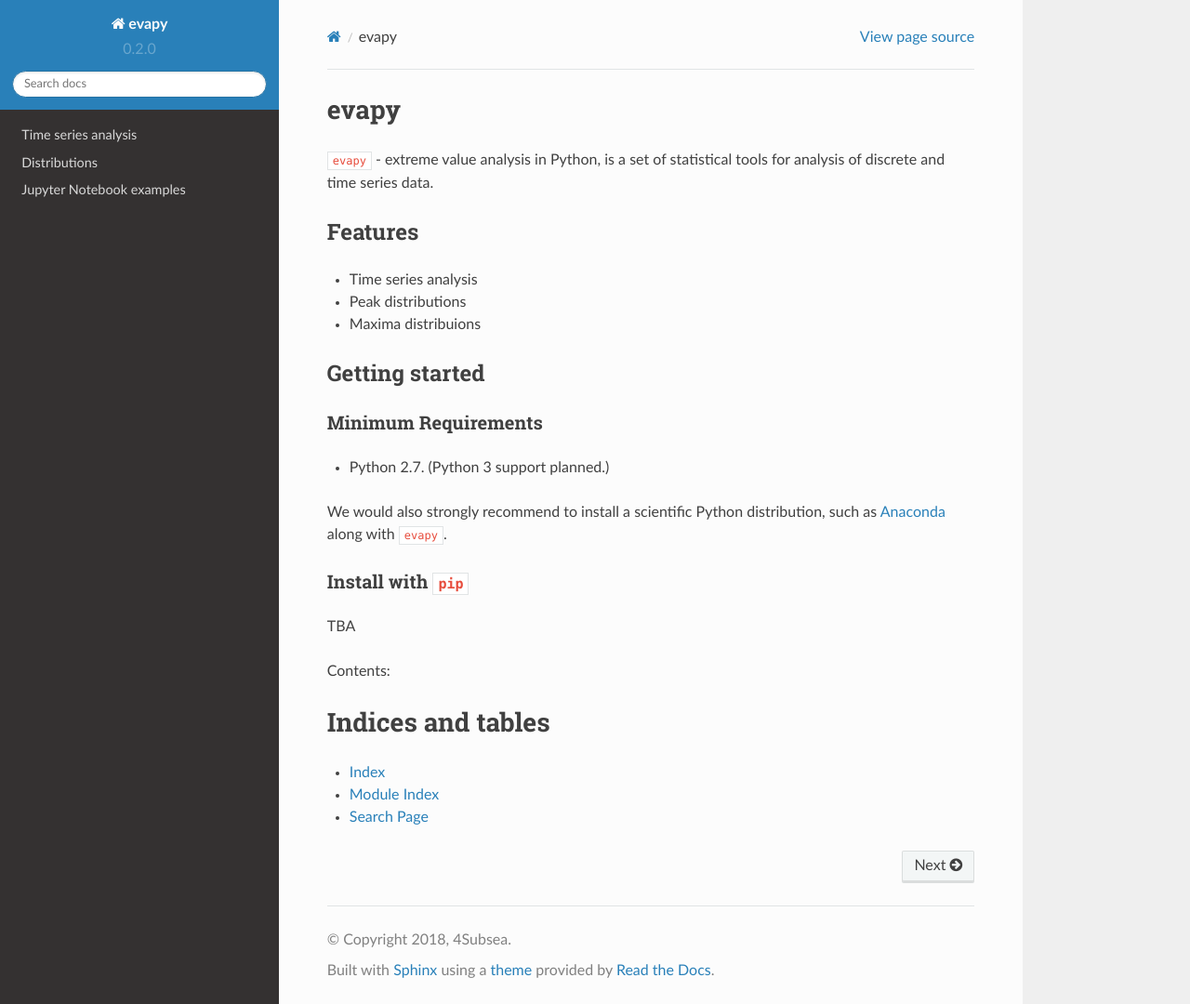
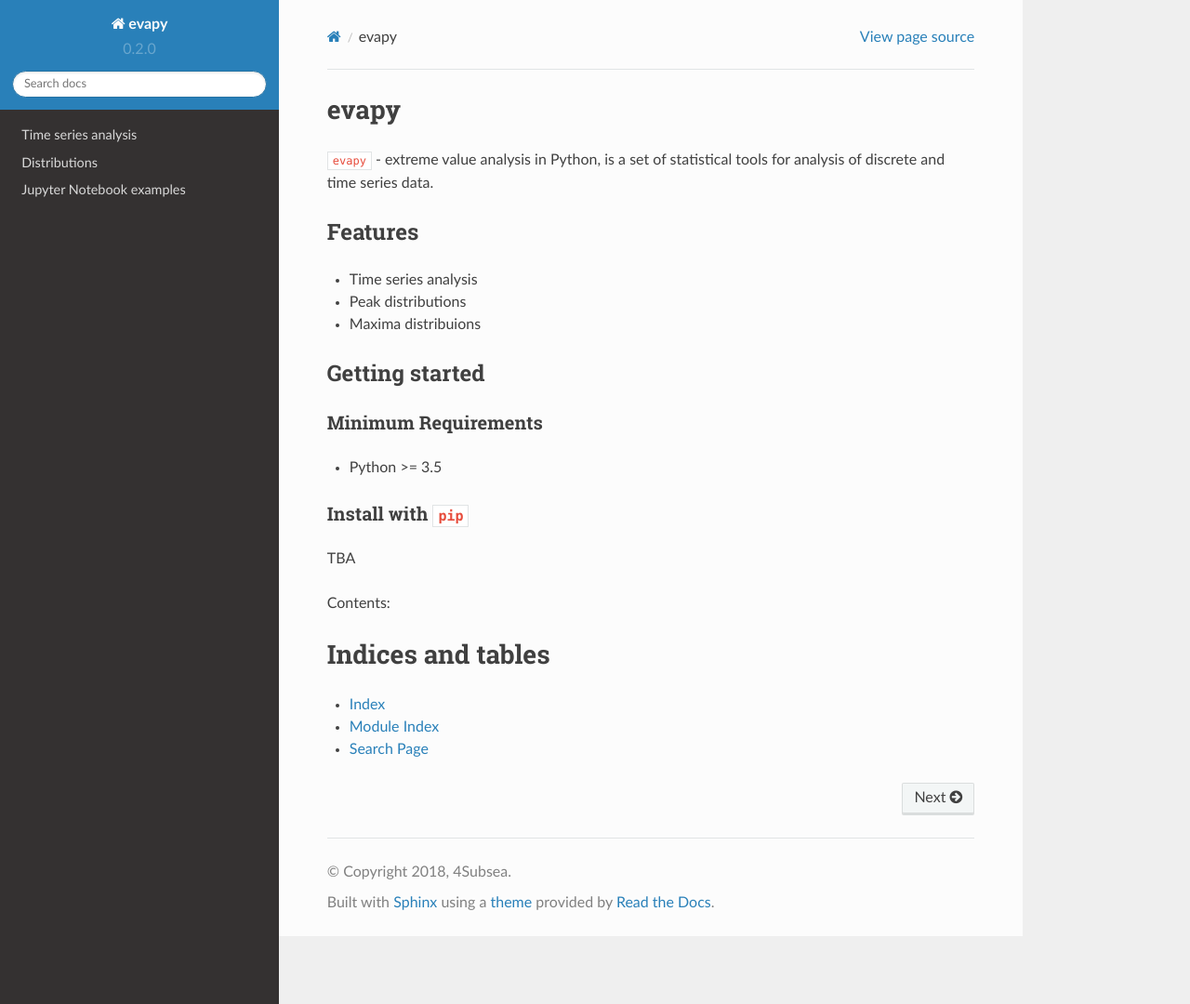
Before and after one commit to 4Subsea/evapy, a Sphinx documentation site: the page built from docs/index.rst, in a window 1280 px wide and 1080 px high. Shown: the whole window at 93% size. Built offline with Sphinx 7.4.7 and the Read the Docs theme 2.0.0, drawn with Linux system fonts in a browser that asks for light colours.

Commit message:
doc: fix typos

```diff
--- a/docs/index.rst
+++ b/docs/index.rst
@@ -16,12 +16,7 @@
 Minimum Requirements
 ^^^^^^^^^^^^^^^^^^^^
 
-- Python 2.7. (Python 3 support planned.)
-
-We would also strongly recommend to install a scientific Python distribution,
-such as `Anaconda`_ along with ``evapy``.
-
-.. _Anaconda: https://www.continuum.io/why-anaconda
+- Python >= 3.5
 
 Install with ``pip``
 ^^^^^^^^^^^^^^^^^^^^
```
